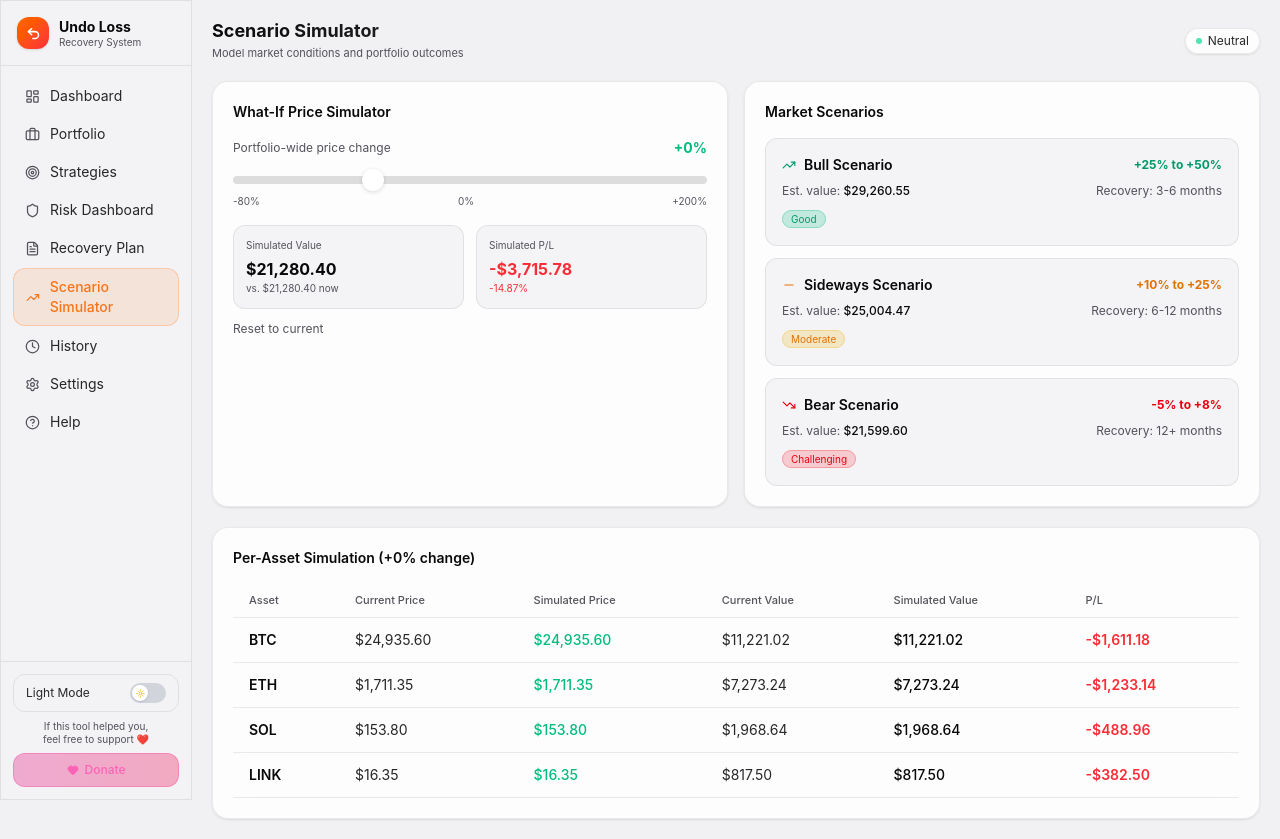
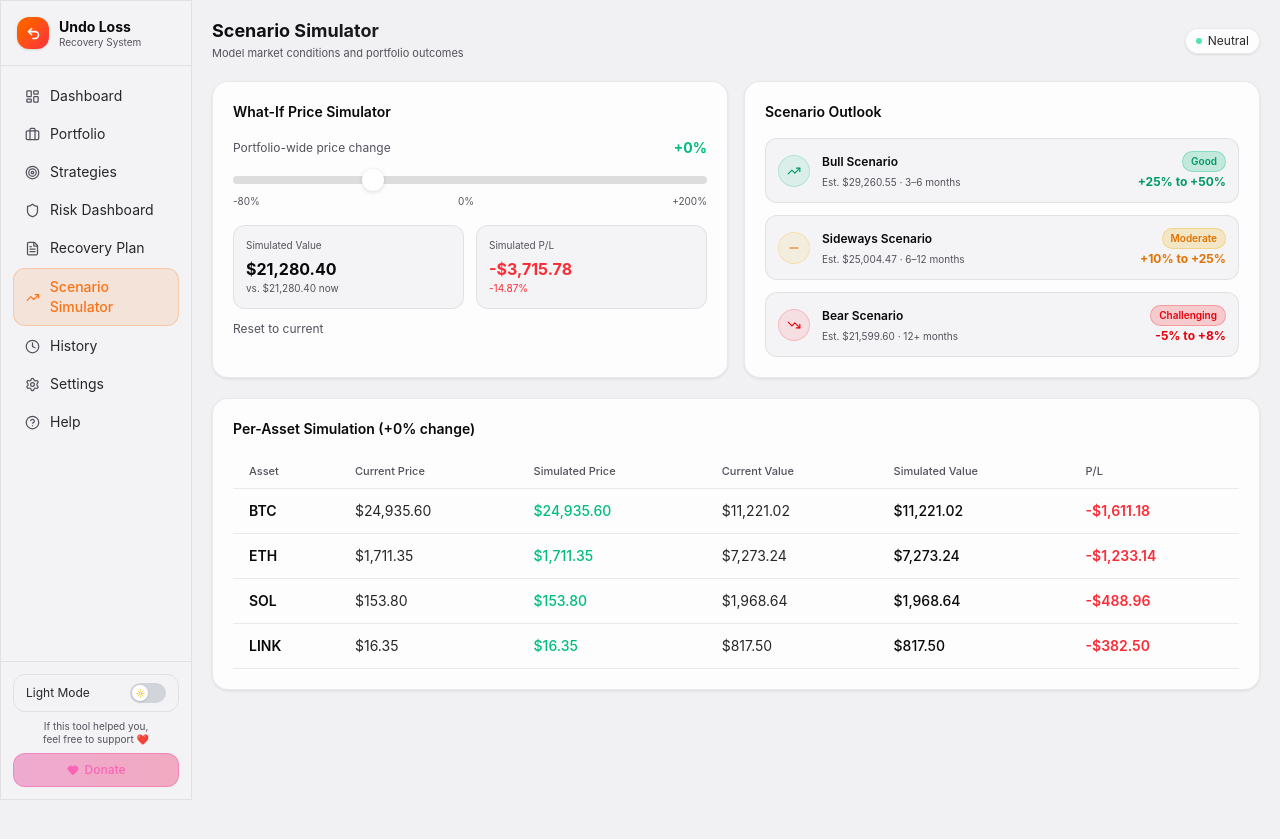
Before and after one commit to Claudecode31st/undoloss, a Next.js app: page /scenario-simulator in a window 1280 px wide. After the commit the page ends 800 px from the top, so only its background shows below. Built offline with nearby package versions, Linux system fonts and the light colour scheme.

Commit message:
Unify scenario section name to 'Scenario Outlook', match card layout with dashboard

```diff
--- a/app/(app)/scenario-simulator/page.tsx
+++ b/app/(app)/scenario-simulator/page.tsx
@@ -69,28 +69,31 @@ export default function ScenarioSimulatorPage() {
         </GlassCard>
 
         <GlassCard className="p-5">
-          <h2 className="text-sm font-semibold t-1 mb-4">Market Scenarios</h2>
+          <h2 className="text-sm font-semibold t-1 mb-4">Scenario Outlook</h2>
           <div className="space-y-3">
             {scenarios.map((s) => {
               const Icon = icons[s.scenario];
               const simValue = stats.totalValue * (1 + (s.returnRangeLow + s.returnRangeHigh) / 2 / 100);
+              const returnStr = `${s.returnRangeLow >= 0 ? '+' : ''}${s.returnRangeLow}% to +${s.returnRangeHigh}%`;
+              const timeStr = `${s.recoveryTimeLow}${s.recoveryTimeHigh ? `–${s.recoveryTimeHigh}` : '+'} months`;
               return (
-                <div key={s.scenario} className="glass-dark rounded-xl p-4">
-                  <div className="flex items-center justify-between mb-2">
-                    <div className="flex items-center gap-2">
-                      <Icon size={14} className={s.color} />
-                      <span className="text-sm font-semibold t-1">{s.name}</span>
+                <div key={s.scenario} className="flex items-center gap-3 p-3 glass-dark rounded-xl">
+                  <div className={`w-8 h-8 rounded-full flex items-center justify-center flex-shrink-0 ${
+                    s.scenario === 'bull' ? 'bg-emerald-500/10 border border-emerald-500/20'
+                      : s.scenario === 'sideways' ? 'bg-yellow-500/10 border border-yellow-500/20'
+                      : 'bg-red-500/10 border border-red-500/20'
+                  }`}>
+                    <Icon size={14} className={s.color} />
+                  </div>
+                  <div className="flex-1 min-w-0">
+                    <div className="flex items-center justify-between gap-2">
+                      <span className="text-xs font-semibold t-1">{s.name}</span>
+                      <span className={`text-[10px] font-semibold px-2 py-0.5 rounded-full border flex-shrink-0 ${s.badgeColor}`}>{s.difficulty}</span>
                     </div>
-                    <span className={`text-xs font-bold ${s.color}`}>
-                      {s.returnRangeLow >= 0 ? '+' : ''}{s.returnRangeLow}% to +{s.returnRangeHigh}%
-                    </span>
-                  </div>
-                  <div className="flex justify-between text-xs t-3">
-                    <span>Est. value: <span className="t-1 font-medium">{fmtCurrency(simValue)}</span></span>
-                    <span>Recovery: {s.recoveryTimeLow}{s.recoveryTimeHigh ? `-${s.recoveryTimeHigh}` : '+'} months</span>
-                  </div>
-                  <div className="mt-1.5">
-                    <span className={`text-[10px] px-2 py-0.5 rounded-full border ${s.badgeColor}`}>{s.difficulty}</span>
+                    <div className="flex items-center justify-between gap-2 mt-0.5">
+                      <span className="text-[10px] t-3">Est. {fmtCurrency(simValue)} · {timeStr}</span>
+                      <span className={`text-xs font-bold flex-shrink-0 ${s.color}`}>{returnStr}</span>
+                    </div>
                   </div>
                 </div>
               );
```
